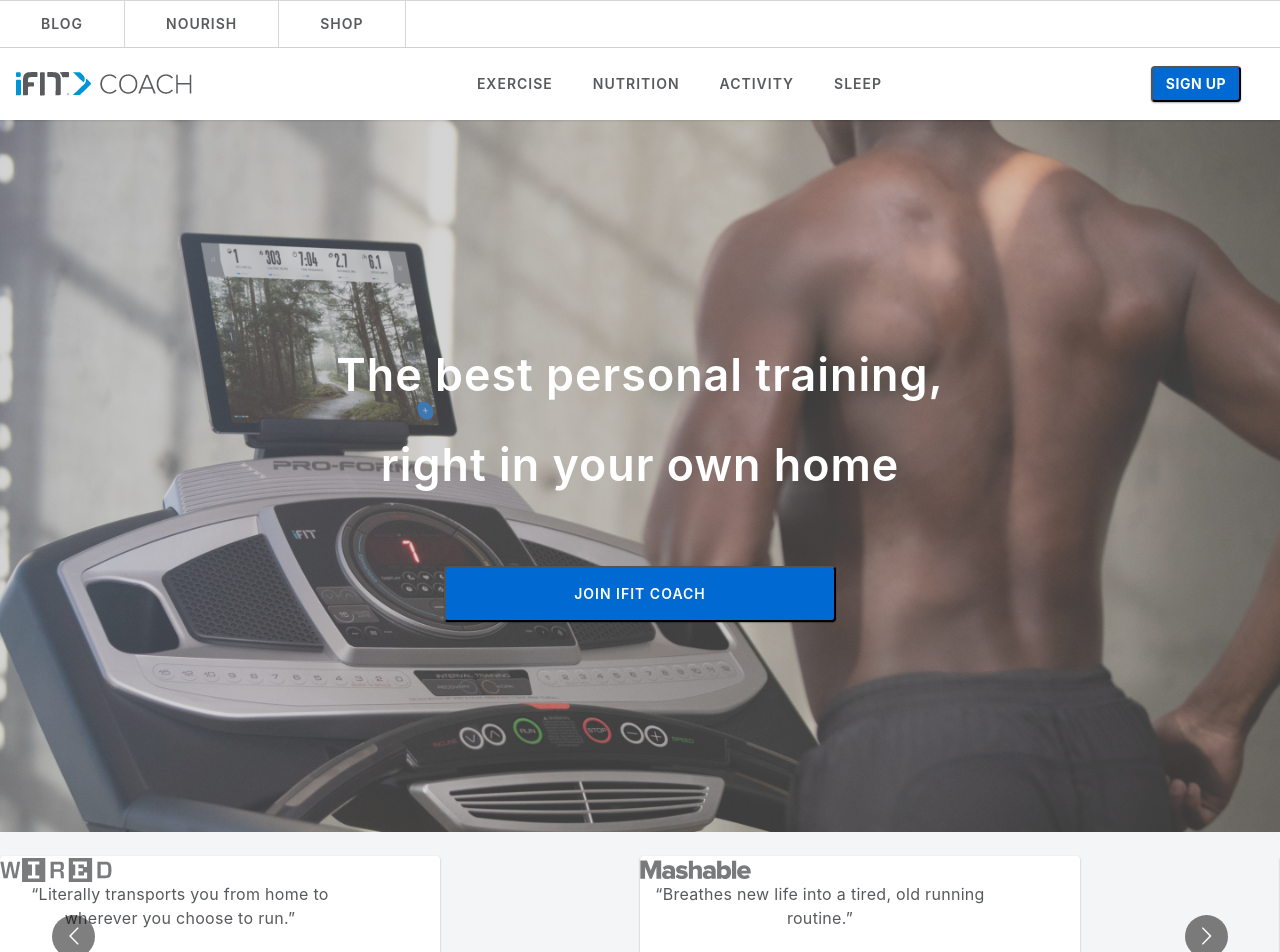
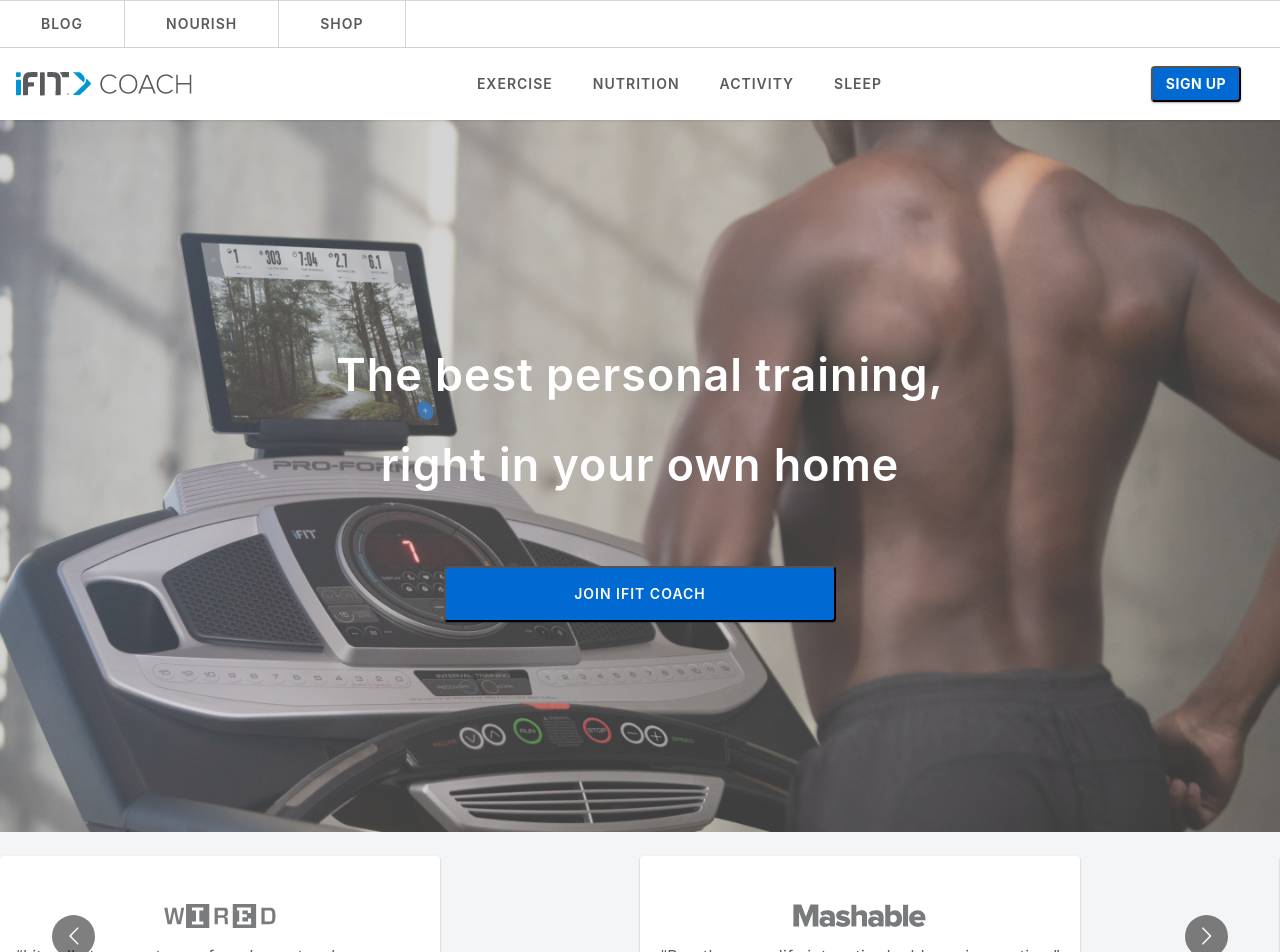
Before and after one commit to A-Glazer/fed-ifit, a React (Create React App) app: page / in a window 1280 px wide. Shown: the top 952 px of the page. Built offline with nearby package versions, Linux system fonts and the light colour scheme.

Commit message:
fixed slider bar

```diff
--- a/src/styles.css
+++ b/src/styles.css
@@ -161,28 +161,22 @@ li a {
 }
 
 .slideBox p {
-    width: 360px;
-    height: 45px;
     opacity: 0.8;
     color: #2e3134;
-    /* font-family: "Proxima Nova Rg"; */
     font-size: 16px;
     font-weight: 400;
     letter-spacing: 0.3px;
     line-height: 24px;
     text-align: center;
-    /* padding-top: 16px;
-    padding-left: 40px; */
 }
 
 .slideBox img {
-    width: 112px;
-    height: 24px;
     opacity: 0.8;
-    /* padding: 24px 83px; */
-    /* padding-top: 48px;
-    padding-left: 166px; */
-
+    display: block;
+    margin-left: auto;
+    margin-right: auto;
+    padding-top: 48px;
+    padding-bottom: 16px;
 }
 
   /* Pop */
```
